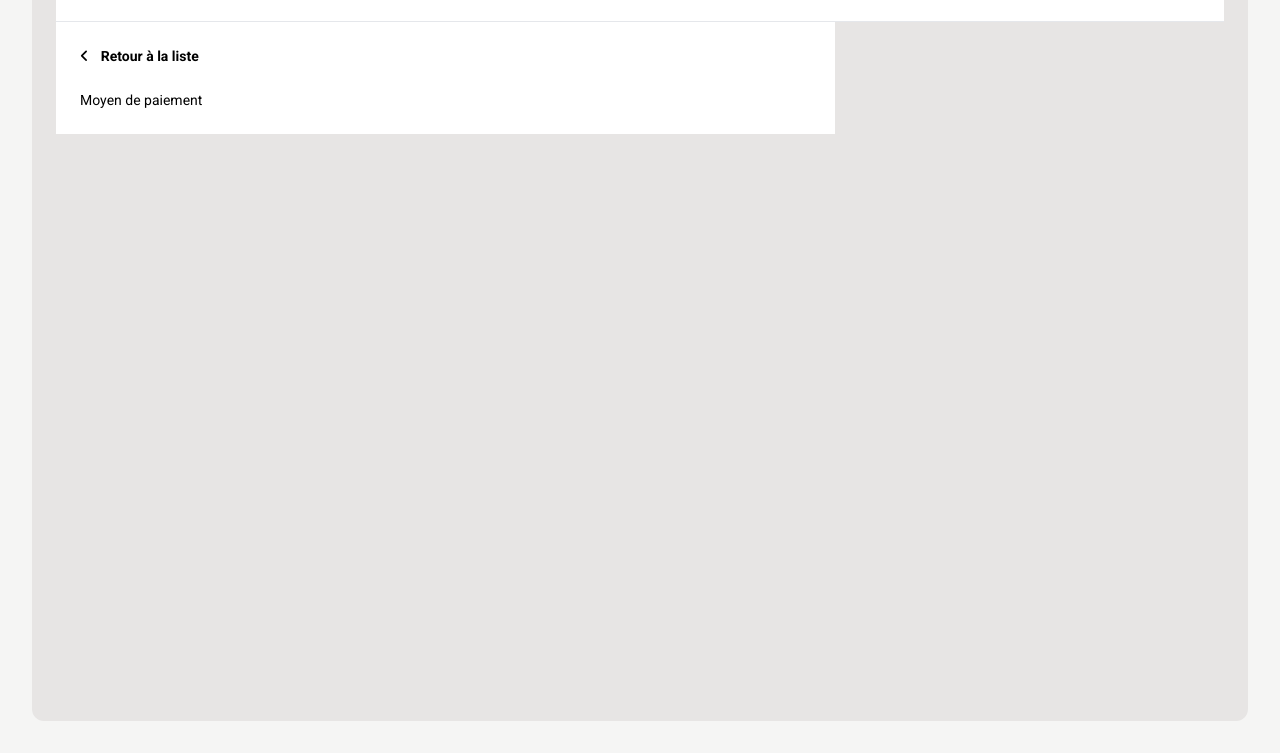
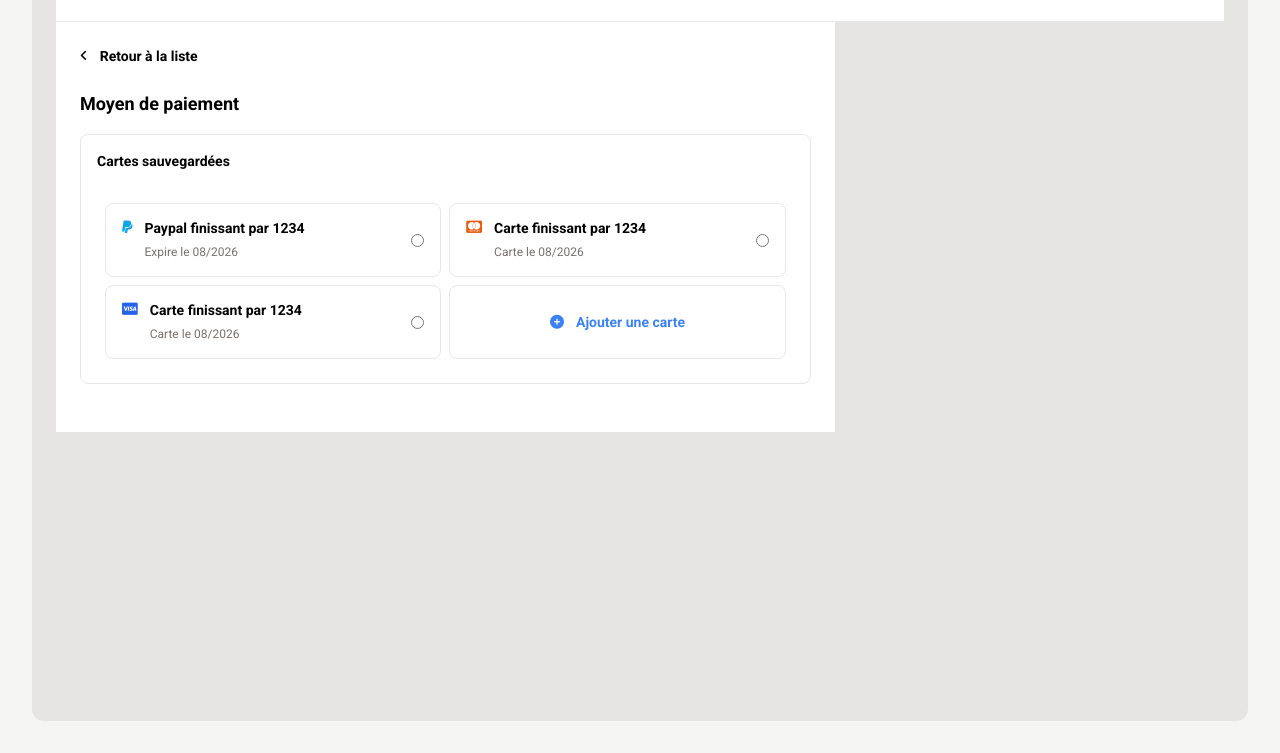
Before and after one commit to MaximeBel24/DymaBiarritz, a website: page src/index.html in a window 1280 px wide. Shown: the part 111-864 px from the top of the page. Drawn offline with Linux system fonts and the light colour scheme.

Commit message:
feature: ajout des moyens de paiements

```diff
--- a/src/index.html
+++ b/src/index.html
@@ -27,8 +27,42 @@
       </header>
       <main class="grid grid-cols-[2fr_1fr] grid-rows-1">
         <div class="bg-white p-6 text-sm">
-          <a href="#" class="mb-6 flex items-center gap-x-3 font-bold transition-colors hover:text-blue-500"><i class="fa-solid fa-angle-left"></i>Retour à la liste</a>
-          <h2>Moyen de paiement</h2>
+          <a href="#" class="mb-6 flex items-center gap-x-3 font-bold transition-colors hover:text-blue-500"><i class="fa-solid fa-angle-left fa-sm"></i>Retour à la liste</a>
+          <h2 class="mb-4 text-lg font-bold">Moyen de paiement</h2>
+          <div class="mb-6 rounded-lg border p-4">
+            <h4 class="mb-6 text-sm font-bold">Cartes sauvegardées</h4>
+            <div class="grid grid-cols-2 grid-rows-2 gap-2 p-2">
+              <label for="paypal" class="group flex cursor-pointer items-start gap-x-3 rounded-lg border p-4 transition-colors hover:bg-blue-500">
+                <i class="fa-brands fa-paypal text-sky-500 transition-colors group-hover:text-white"></i>
+                <div class="flex-auto">
+                  <h4 class="mb-2 font-bold leading-4 transition-colors group-hover:text-white">Paypal finissant par 1234</h4>
+                  <p class="text-xs text-stone-500 transition-colors group-hover:text-white">Expire le 08/2026</p>
+                </div>
+                <input type="radio" name="payment" id="paypal" class="self-center">
+              </label>
+              <label for="mastercard" class="group flex cursor-pointer items-start gap-x-3 rounded-lg border p-4 transition-colors hover:bg-blue-500">
+                <i class="fa-brands fa-cc-mastercard text-orange-600 transition-colors group-hover:text-white"></i>
+                <div class="flex-auto">
+                  <h4 class="mb-2 font-bold leading-4 transition-colors group-hover:text-white">Carte finissant par 1234</h4>
+                  <p class="text-xs text-stone-500 transition-colors group-hover:text-white">Carte le 08/2026</p>
+                </div>
+                <input type="radio" name="payment" id="mastercard" class="self-center">
+              </label>
+              <label for="mastercard" class="group flex cursor-pointer items-start gap-x-3 rounded-lg border p-4 transition-colors hover:bg-blue-500">
+                <i class="fa-brands fa-cc-visa text-blue-600 transition-colors group-hover:text-white"></i>
+                <div class="flex-auto">
+                  <h4 class="mb-2 font-bold leading-4 transition-colors group-hover:text-white">Carte finissant par 1234</h4>
+                  <p class="text-xs text-stone-500 transition-colors group-hover:text-white">Carte le 08/2026</p>
+                </div>
+                <input type="radio" name="payment" id="mastercard" class="self-center">
+              </label>
+              <div for="visa" class="flex items-center justify-center gap-x-3 rounded-lg border p-4 font-bold text-blue-500 transition-colors hover:bg-blue-500 hover:text-white">
+                <a href="#">
+                  <i class="fa-solid fa-circle-plus mr-3"></i>Ajouter une carte
+                </a>
+              </div>
+            </div>
+          </div>
         </div>
       </main>
     </div>
```
Also changed, not shown: src/output.css.
